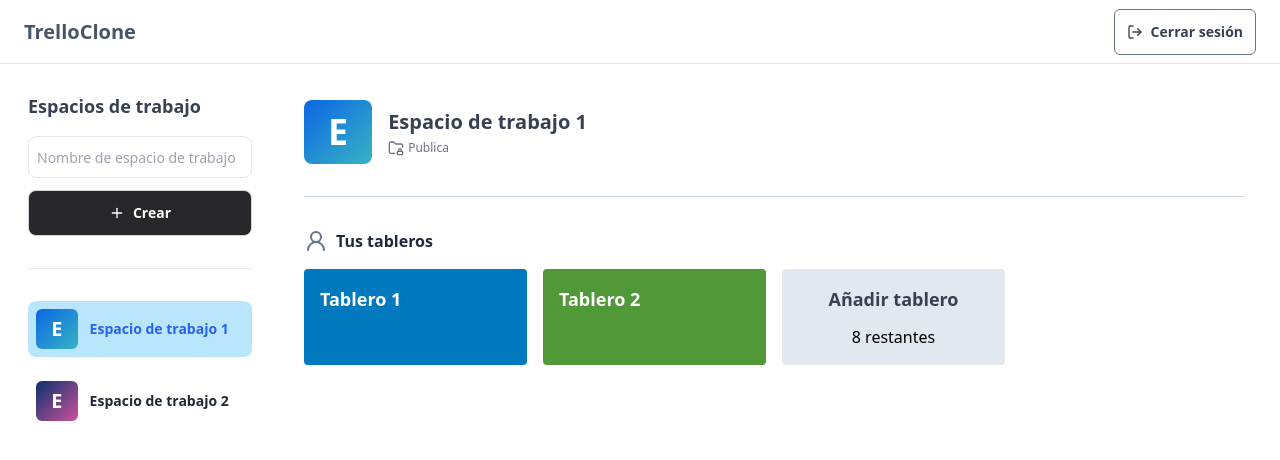
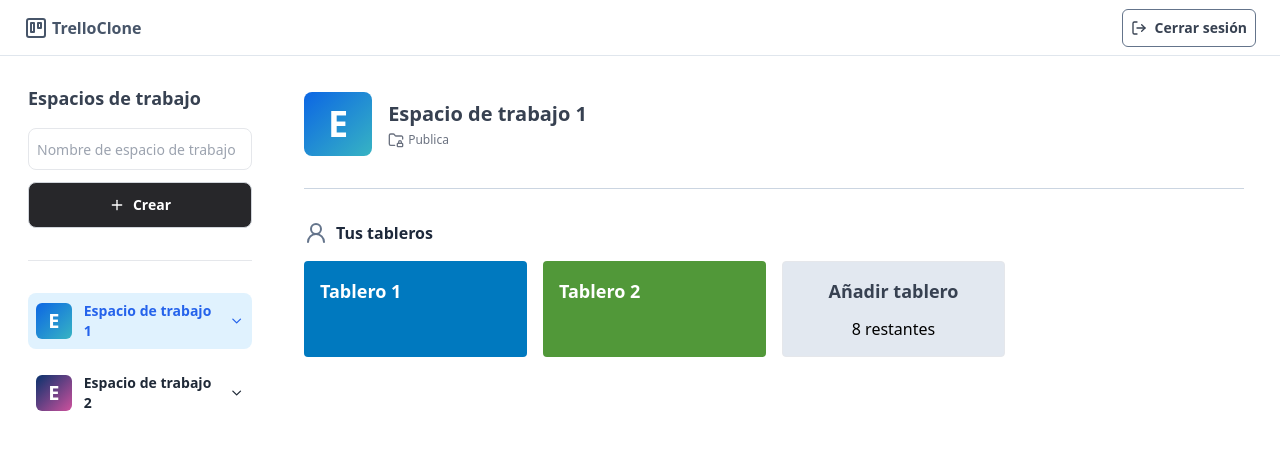
Before and after one commit to AlexisChebeste/trello-clone-ts, a React (Vite) app: page /w/1/home in a window 1280 px wide. Shown: the top 460 px of the page. Built offline with nearby package versions, Linux system fonts and the light colour scheme.

Commit message:
navbar height repair, and aside modified

```diff
--- a/src/components/Aside/AsideBoards.tsx
+++ b/src/components/Aside/AsideBoards.tsx
@@ -1,5 +1,5 @@
 import {useState, useRef, useEffect} from 'react';
-import { Plus} from 'lucide-react';
+import { Plus, Trello, UserRound} from 'lucide-react';
 import  {useWorkspace}  from '../../hooks/useWorkspace';
 import CardBoardAside from './CardBoardAside';
 import Sidebar from './Siderbar';
@@ -57,10 +57,14 @@ export default function AsideBoards({idWorkspace, className}: AsideBoardsProps)
         </div>
         <div className='flex flex-col  py-3'>
               <div className='flex w-full'>
-                <WorkspaceLink idWorkspace={idWorkspace} title='Tableros'/>
+                <WorkspaceLink idWorkspace={idWorkspace} title='Tableros'>
+                  <Trello className="size-4"/>
+                </WorkspaceLink>
               </div>
               <div className='flex w-full'>
-                <WorkspaceLink idWorkspace={idWorkspace} dir='/members' title='Miembros'/>
+                <WorkspaceLink idWorkspace={idWorkspace} dir='/members' title='Miembros'>
+                  <UserRound className="size-4"/>
+                </WorkspaceLink>
               </div>
               <ModalAccount idWorkspace={idWorkspace}/>
         </div>
--- a/src/components/Aside/WorkspaceLink.tsx
+++ b/src/components/Aside/WorkspaceLink.tsx
@@ -4,11 +4,15 @@ interface WorkspaceLinkProps {
     idWorkspace: string;
     dir?: string ;
     title: string;
+    children: React.ReactNode;
 }
 
-export default function WorkspaceLink({idWorkspace, dir, title}: WorkspaceLinkProps) {
+export default function WorkspaceLink({idWorkspace, dir, title, children}: WorkspaceLinkProps) {
     const isBoardPage = location.pathname.includes("b/");
     return (
-        <Link to={`/w/${idWorkspace}${dir || ''}`} className={`w-full text-sm font-semibold ${isBoardPage ? 'hover:bg-white/10' : 'hover:bg-gray-100'}  py-2 px-4`}>{title}</Link>
+        <Link to={`/w/${idWorkspace}${dir || ''}`} className={`w-full text-sm font-semibold ${isBoardPage ? 'hover:bg-white/10' : 'hover:bg-gray-100'}  py-2 px-4 flex gap-1 items-center`}>
+            {children}
+            {title}
+        </Link>
     )
 }
--- a/src/components/Home/AsideWorkspace.tsx
+++ b/src/components/Home/AsideWorkspace.tsx
@@ -37,7 +37,7 @@ export default function AsideWorkspace({className}: AsideWorkspaceProps) {
                     </Button>
                 </div>
             </div>
-            <div className="grid grid-cols-1 gap-4 mt-8">
+            <ul className="flex flex-col gap-4 mt-8 list-none">
                 {workspaces.map((workspace) => {
                     return(
                         <CardWorkspace
@@ -48,7 +48,7 @@ export default function AsideWorkspace({className}: AsideWorkspaceProps) {
                         />
                     )
                 })}
-            </div>
+            </ul>
         </div>
     );
 }
--- a/src/components/Home/CardWorkspace.tsx
+++ b/src/components/Home/CardWorkspace.tsx
@@ -1,3 +1,5 @@
+import { ChevronDown, ChevronRight, Settings, Trello, UserRound } from "lucide-react";
+import { useState } from "react";
 import { useParams } from "react-router";
 import { Link } from "react-router"
 
@@ -10,12 +12,53 @@ interface CardWorkspaceProps {
 export default function CardWorkspace({id, logo, name}: CardWorkspaceProps) {
     const {idWorkspace} = useParams<{idWorkspace: string}>();
 
+    const [isOpen, setIsOpen] = useState<boolean>(false);
+
+    const handleOpen = () => {
+        setIsOpen(!isOpen);
+    }
+
+    const isWorkspace = id === idWorkspace;
+
     return (
-        <Link to={`/w/${id}/home`} className={`group w-full p-2 rounded-lg ${id === idWorkspace ? 'bg-sky-200 text-blue-600' : 'text-gray-800'} hover:bg-slate-200  transition-all ease-in-out  duration-200 h-full flex  gap-2 sm:gap-2 lg:gap-3 items-center `}>
+        <li className=" flex flex-col gap-2">
+            <div className={` w-full p-2 rounded-lg ${isWorkspace && !isOpen ? 'bg-sky-100 text-blue-600' : 'text-gray-800 hover:bg-slate-200'}   cursor-pointer block relative transition-all ease-out duration-300 h-full  `} onClick={handleOpen}>
+                <div className="flex w-full justify-between gap-2 sm:gap-2 lg:gap-3 items-center">
+                    <div className={`flex items-center justify-center h-9 w-12 sm:h-7 sm:w-10 lg:h-9 lg:w-14 ${logo} rounded-md text-white font-bold text-lg sm:text-sm lg:text-xl`}>{name[0].toUpperCase()}</div>
+                    <h2 className="text-start text-sm w-full  font-semibold ">{name}</h2>
+                    <ChevronDown className={`size-6 transform  transition-all duration-200 ${isOpen && 'rotate-180'}`}/>
+                </div>
 
-            <div className={`flex items-center justify-center h-9 w-10 sm:h-8 sm:w-9 lg:h-10 lg:w-14 ${logo} rounded-md text-white font-bold text-lg sm:text-sm lg:text-xl`}>{name[0].toUpperCase()}</div>
-            <h2 className="text-start text-sm w-full  font-semibold">{name}</h2>
+            </div>
+            <ul className={`${isOpen ? 'block' : 'hidden'} flex flex-col gap-2`}>
+                <li className="block">
+                    <Link to={`/w/${id}/home`} className={` w-full py-2 pl-10  rounded-lg ${isWorkspace ? 'bg-sky-100 text-blue-600' : 'text-gray-700'} hover:bg-slate-200  transition-all ease-in-out  duration-200 h-full flex text-sm   gap-1  items-center `}>
+                        <Trello className="size-4"/>
+                        Tableros
+                    </Link>
+                </li>
+                <li className="block">
+                    <Link to={`/w/${id}/members`} className='group  w-full py-2 pl-10 rounded-lg  hover:bg-slate-200 text-gray-700 transition-all ease-in-out  duration-200 h-full flex text-sm   justify-between  items-center overflow-hidden'>
+                        <div className="flex gap-1">
+                            <UserRound className="size-4"/>
+                            Miembros
+                        </div>
 
-        </Link>
+                        <ChevronRight className={`translate-x-full  size-4 group-hover:-translate-x-2 group-hover:block transition-all duration-300 ease-in-out`}/>
+                    </Link>
+                </li>
+                <li className="block">
+                    <Link to={`/w/${id}/account`} className='relative group w-full py-2 pl-10  rounded-lg  hover:bg-slate-200 text-gray-700 transition-all ease-in-out  duration-200 h-full flex text-sm   justify-between  items-center overflow-hidden'>
+                        <div className="flex gap-1">
+                            <Settings className="size-4"/>
+                            Configuración
+                        </div>
+                        <ChevronRight className={`translate-x-full  size-4 group-hover:-translate-x-2 group-hover:block transition-all duration-300 ease-in-out`}/>
+
+                    </Link>
+                </li>
+            </ul>
+        </li>
+
     )
 }
--- a/src/components/Navbar.tsx
+++ b/src/components/Navbar.tsx
@@ -1,5 +1,5 @@
 import { NavLink, useLocation } from "react-router";
-import {LogOut, Menu} from "lucide-react";
+import {LogOut, Menu, Trello} from "lucide-react";
 import { useColor } from "../hooks/useColor";
 
 interface NavbarProps {
@@ -13,9 +13,9 @@ export default function Navbar({onMenuToggle}: NavbarProps) {
     const {color} = useColor()
 
     return(
-        <header className={` border-b ${isBoardPage ? `${color} border-b-slate-200/30 drop-shadow-md backdrop-blur-sm shadow-sm ` : ' border-b-slate-300/60'}  h-16 w-full z-10 `}>
+        <header className={` border-b ${isBoardPage ? `${color} border-b-slate-200/30 drop-shadow-md backdrop-blur-sm shadow-sm ` : ' border-b-slate-300/60'}  h-14 w-full z-10 `}>
             <nav className={`${isBoardPage ?  'bg-black/30 ': ''}`}>
-                <div className="flex justify-between h-16 px-6">
+                <div className="flex justify-between h-14 px-6">
                     <div className='flex gap-4 '>
                         <button
                             className={isHomePage ? 'sm:hidden' : "hidden  "}
@@ -27,13 +27,16 @@ export default function Navbar({onMenuToggle}: NavbarProps) {
                             <Menu size={24} className="hover:scale-110 text-slate-600"/>
                         </button>
 
-                        <NavLink to="/w/1/home" className="flex-shrink-0 flex items-center">
-                            <span className={`text-xl font-bold ${isBoardPage ?'text-white' :'text-slate-600'}`}>TrelloClone</span>
+                        <NavLink to="/w/1/home" className={`flex-shrink-0 flex gap-1 items-center ${isBoardPage ?'text-white' :'text-slate-600'}`}>
+                            <Trello size={24} />
+                            <span className='text-base font-bold '>
+                                TrelloClone
+                            </span>
                         </NavLink>
 
                     </div>
                     <div className="flex items-center" >
-                        <NavLink to="/login" className="border bg-white  text-gray-700 border-slate-500 hover:bg-slate-200   font-semibold p-3 rounded-md  transition-colors " onClick={() => console.log("New Board")}>
+                        <NavLink to="/login" className="border bg-white  text-gray-700 border-slate-500 hover:bg-slate-200   font-semibold p-2 rounded-md  transition-colors " onClick={() => console.log("New Board")}>
                             <div className="flex items-center ">
                                 <LogOut  className="size-4 "/>
                                 <span className="ml-2 text-sm ">Cerrar sesión</span>
--- a/src/pages/Workspace/MembersPage/SolicitedWorkspace.tsx
+++ b/src/pages/Workspace/MembersPage/SolicitedWorkspace.tsx
@@ -25,7 +25,7 @@ export default function SolicitedWorkspace() {
             </div>
             <div className="flex flex-col ">
 
-                {workspace.members?.map((member) => (
+                {workspace.members?.length ?? 0 > 0 ? workspace.members?.map((member) => (
                     <div className="flex flex-col md:flex-row justify-between items-center gap-5 border-b border-b-slate-300 py-4">
                     <div className="flex items-center gap-4 ">
                         <div  className="size-10 rounded-full bg-sky-400" />
@@ -48,7 +48,10 @@ export default function SolicitedWorkspace() {
 
 
                 </div>
-                ))}
+                )):
+                    <div className="py-8 text-gray-700 border-b border-b-slate-300 flex items-center justify-center text-sm italic">No hay solicitudes para unirse.</div>
+
+                }
             </div>
         </div>
     )
```
